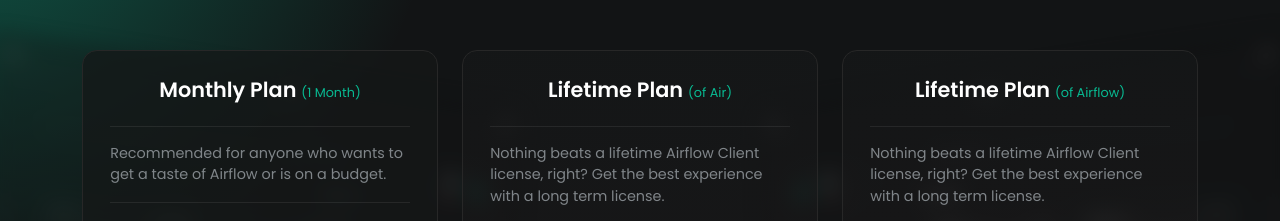
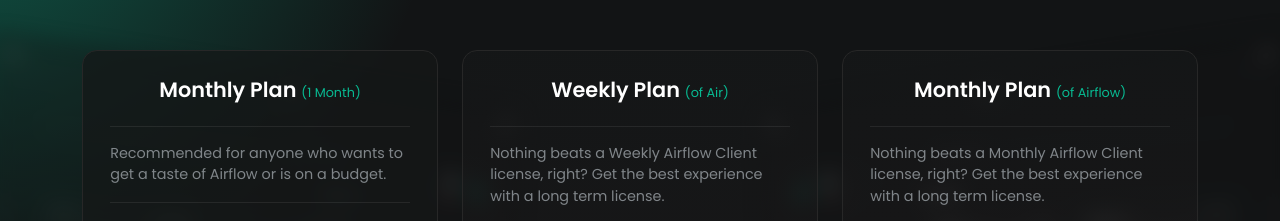
Before and after one commit to RealTesakDev/Airflow-v3-Website, a plain HTML site: page index.html in a window 1280 px wide. Shown: the part 2654-2875 px from the top of the page. Drawn offline with nearby package versions, Linux system fonts and the light colour scheme; a script that the page names is missing.

Commit message:
Update index.html

```diff
--- a/index.html
+++ b/index.html
@@ -314,11 +314,11 @@
                 <div data-aos="fade-up" data-aos-duration="2500" class="col-xl-4 col-lg-5 col-md-6 mt-md-0 mt-4">
                     <div class="box promo">
                         <div class="top">
-                            <h3>Lifetime Plan <small style="color: var(--primary);">(of Air)</small></h3>
+                            <h3>Weekly Plan <small style="color: var(--primary);">(of Air)</small></h3>
                         </div>
                         <hr>
                         <div class="product">
-                            <p>Nothing beats a lifetime Airflow Client license, right?
+                            <p>Nothing beats a Weekly Airflow Client license, right?
                                 Get the best experience with a long term license.</p>
                         </div>
                         <hr>
@@ -355,11 +355,11 @@
           <div data-aos="fade-up" data-aos-duration="2500" class="col-xl-4 col-lg-5 col-md-6 mt-md-0 mt-4">
                   <div class="box promo">
                       <div class="top">
-                          <h3>Lifetime Plan <small style="color: var(--primary);">(of Airflow)</small></h3>
+                          <h3>Monthly Plan <small style="color: var(--primary);">(of Airflow)</small></h3>
                       </div>
                       <hr>
                       <div class="product">
-                          <p>Nothing beats a lifetime Airflow Client license, right?
+                          <p>Nothing beats a Monthly Airflow Client license, right?
                               Get the best experience with a long term license.</p>
                       </div>
                       <hr>
```
